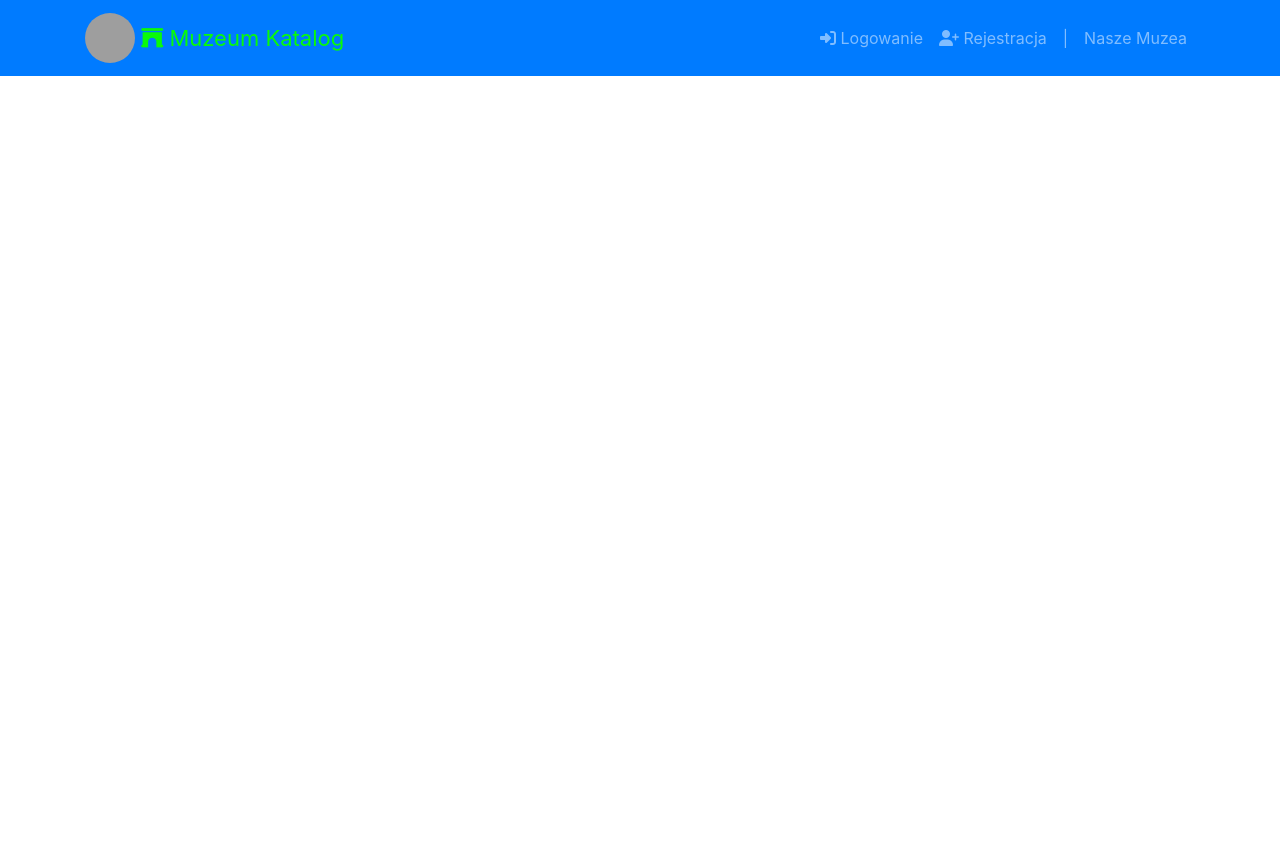
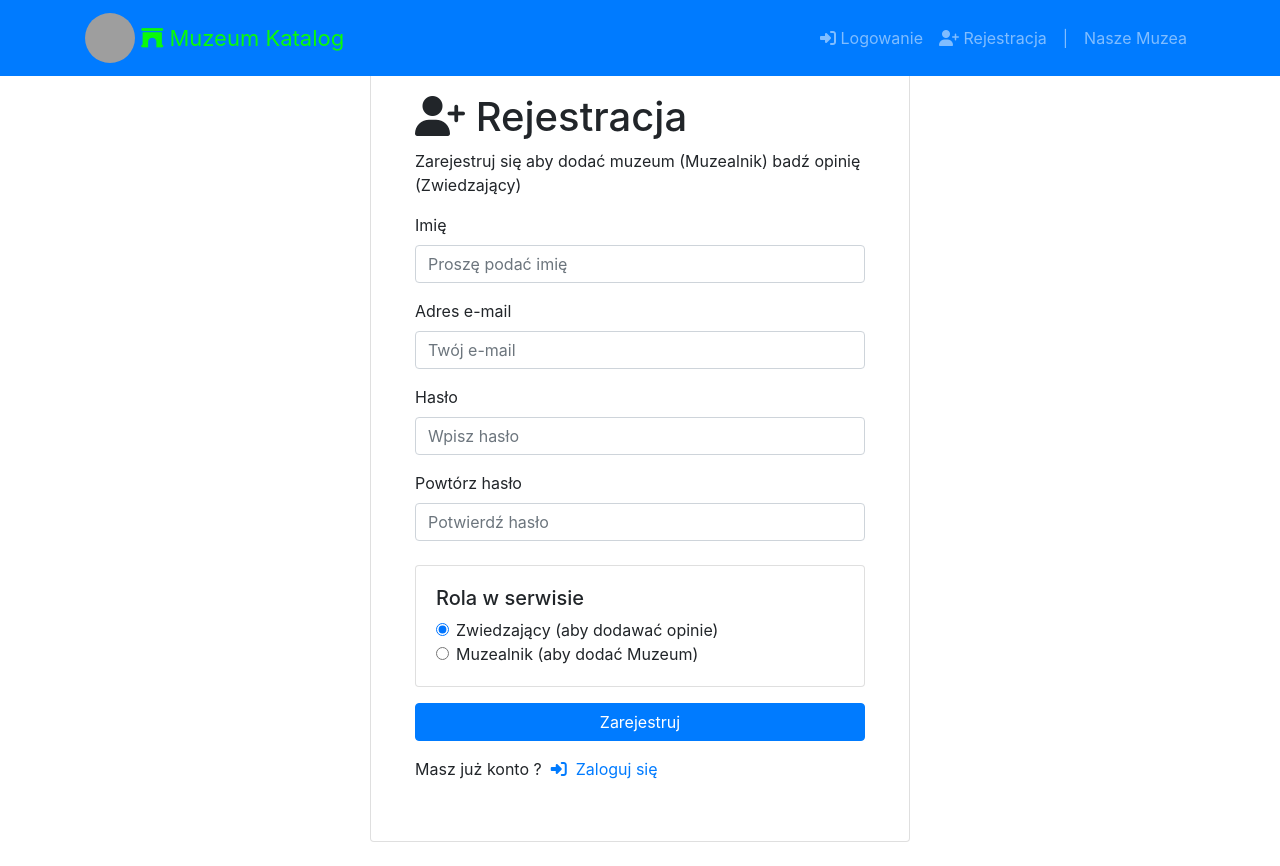
Before and after one commit to Ksz-K/muzeum-katalog, a React (Create React App) app: page /register in a window 1280 px wide. Before the commit the page ends 800 px from the top, so only its background shows below. Built offline with nearby package versions, Linux system fonts and the light colour scheme; grey boxes are pictures that could not be loaded.

Commit message:
test connection to BE succesfull

```diff
--- a/src/App.css
+++ b/src/App.css
@@ -45,3 +45,7 @@ img {
 .logo i:hover {
   color: #fff !important;
 }
+
+.forLink link:hover {
+  color: red !important;
+}
--- a/src/components/auth/Register.js
+++ b/src/components/auth/Register.js
@@ -1,7 +1,168 @@
-import React from "react";
+import React, { useState } from "react";
+import { Link } from "react-router-dom";
+import axios from "axios";
 
 const Register = () => {
-  return <div>Register</div>;
+  const [formData, setFormData] = useState({
+    name: "",
+    email: "",
+    password: "",
+    password2: "",
+    role: "user",
+  });
+
+  const { name, email, password, password2, role } = formData;
+
+  const onChange = (e) => {
+    setFormData({ ...formData, [e.target.name]: e.target.value });
+  };
+
+  const onSubmit = async (e) => {
+    e.preventDefault();
+    if (password !== password2) {
+      console.log("Password do not match");
+    } else {
+      const newUser = {
+        name,
+        email,
+        password,
+        role,
+      };
+      try {
+        const config = {
+          headers: {
+            "Content-Type": "application/json",
+          },
+        };
+        const body = JSON.stringify(newUser);
+
+        const res = await axios.post("/api/v1/auth/register", body, config);
+        console.log(res.data);
+      } catch (err) {
+        console.error(err.response.data);
+      }
+    }
+  };
+  return (
+    <section className="form mt-5">
+      <div className="container">
+        <div className="row">
+          <div className="col-md-6 m-auto">
+            <div className="card bg-white p-4 mb-4">
+              <div className="card-body">
+                <h1>
+                  <i className="fas fa-user-plus"></i> Rejestracja
+                </h1>
+                <p>
+                  Zarejestruj się aby dodać muzeum (Muzealnik) badź opinię
+                  (Zwiedzający)
+                </p>
+                <form onSubmit={(e) => onSubmit(e)}>
+                  <div className="form-group">
+                    <label htmlFor="name">Imię</label>
+                    <input
+                      type="text"
+                      name="name"
+                      value={name}
+                      onChange={(e) => onChange(e)}
+                      className="form-control"
+                      placeholder="Proszę podać imię"
+                      required
+                    />
+                  </div>
+                  <div className="form-group">
+                    <label htmlFor="email">Adres e-mail</label>
+                    <input
+                      type="email"
+                      name="email"
+                      value={email}
+                      onChange={(e) => onChange(e)}
+                      className="form-control"
+                      placeholder="Twój e-mail"
+                      required
+                    />
+                  </div>
+                  <div className="form-group">
+                    <label htmlFor="password">Hasło</label>
+                    <input
+                      type="password"
+                      name="password"
+                      value={password}
+                      onChange={(e) => onChange(e)}
+                      className="form-control"
+                      placeholder="Wpisz hasło"
+                      pattern="(?=.*\d)(?=.*[a-z])(?=.*[A-Z]).{8,}"
+                      title="Hasło musi zawierać minimum 1 cyfrę, jedną małą literę, jedną wielką literę i być nie krótsze niż 8 znaków."
+                      required
+                    />
+                  </div>
+                  <div className="form-group mb-4">
+                    <label htmlFor="password2">Powtórz hasło</label>
+                    <input
+                      type="password"
+                      name="password2"
+                      value={password2}
+                      onChange={(e) => onChange(e)}
+                      className="form-control"
+                      placeholder="Potwierdź hasło"
+                      pattern="(?=.*\d)(?=.*[a-z])(?=.*[A-Z]).{8,}"
+                      title="Hasło musi zawierać minimum 1 cyfrę, jedną małą literę, jedną wielką literę i być nie krótsze niż 8 znaków."
+                      required
+                    />
+                  </div>
+
+                  <div className="card card-body mb-3">
+                    <h5>Rola w serwisie</h5>
+                    <div className="form-check">
+                      <input
+                        className="form-check-input"
+                        type="radio"
+                        name="role"
+                        value="user"
+                        checked={formData.role === "user"}
+                        onChange={(e) => onChange(e)}
+                      />
+                      <label className="form-check-label">
+                        Zwiedzający (aby dodawać opinie)
+                      </label>
+                    </div>
+                    <div className="form-check">
+                      <input
+                        className="form-check-input"
+                        type="radio"
+                        name="role"
+                        value="publisher"
+                        checked={formData.role === "publisher"}
+                        onChange={(e) => onChange(e)}
+                      />
+                      <label className="form-check-label">
+                        Muzealnik (aby dodać Muzeum)
+                      </label>
+                    </div>
+                  </div>
+                  <div className="form-group">
+                    <input
+                      type="submit"
+                      value="Zarejestruj"
+                      className="btn btn-primary btn-block"
+                    />
+                  </div>
+                </form>
+                <p>
+                  {" "}
+                  Masz już konto ?{" "}
+                  <Link to="/login" style={{ textDecoration: "none" }}>
+                    &nbsp;
+                    <i className="fas fa-sign-in-alt"></i> &nbsp;Zaloguj się
+                  </Link>
+                </p>
+              </div>
+            </div>
+          </div>
+        </div>
+      </div>
+    </section>
+  );
 };
 
 export default Register;
```
Also changed, not shown: src/components/layout/PageNotFound.js (added, +40 -0 lines), src/components/layout/Spinner.js (added, +18 -0 lines), src/components/layout/spinner.gif (added).
